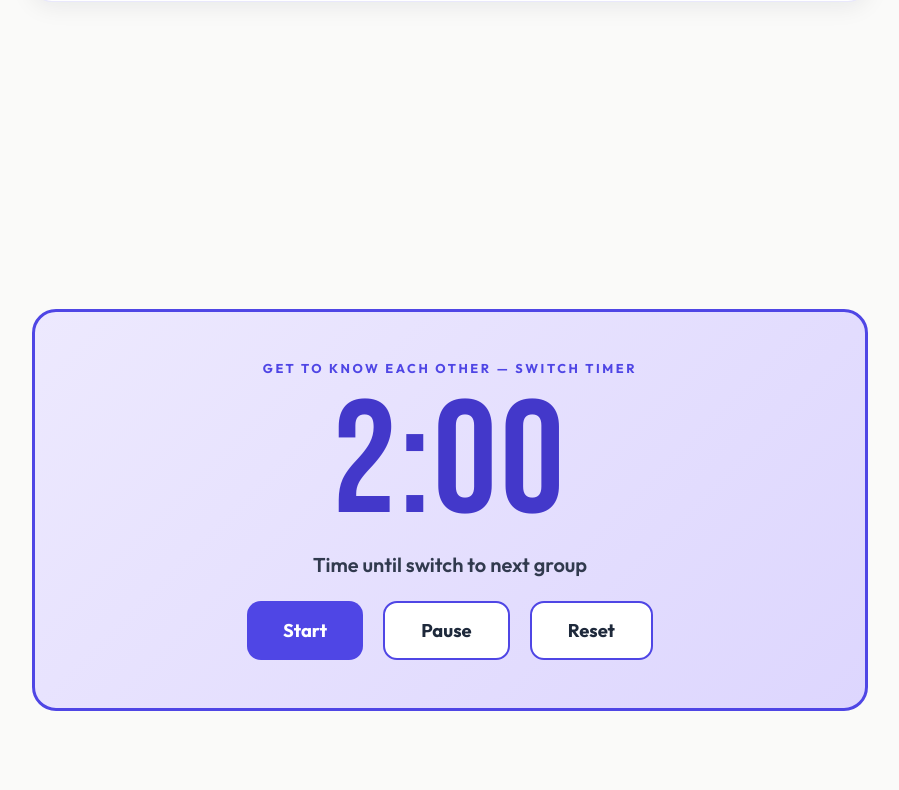
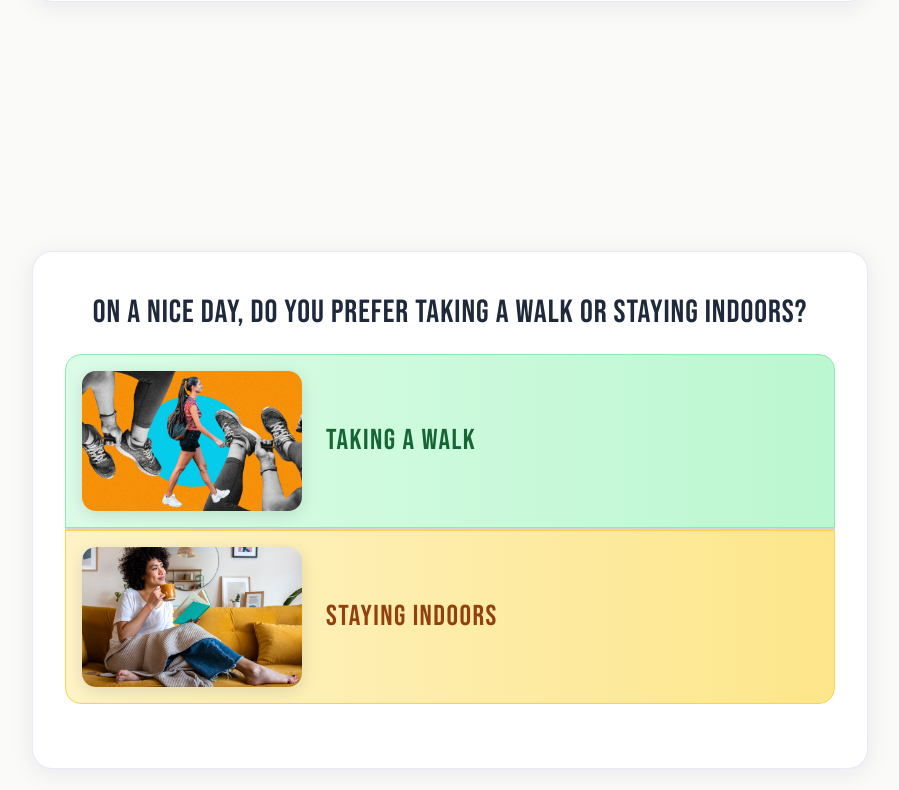
Before and after one commit to clairecleverlamb/actsBcamp-game, a React (Vite) app: page / in a window 1280 px wide. Shown: the part 1490-2280 px from the top of the page, without its empty margins (190-1089 px from the left). Built offline with nearby package versions, Linux system fonts and the light colour scheme.

Commit message:
added one more icebreaker

```diff
--- a/src/App.jsx
+++ b/src/App.jsx
@@ -1,6 +1,6 @@
 import { useState, useEffect } from 'react'
 import Hero from './components/Hero'
-import { FourCornersQuestion, FourCornersTimer } from './components/GameFourCorners'
+import { FourCornersQuestion, FourCornersQuestion2, FourCornersTimer } from './components/GameFourCorners'
 import { ClumpsIntro, ClumpsCommands } from './components/GamePirate'
 import { BiathlonIntro, BiathlonActsVersion, BiathlonRules } from './components/GameBiathlon'
 import WinterOlympics from './components/WinterOlympics'
@@ -48,6 +48,9 @@ function App() {
         {/* Game 1: 4 Corners */}
         <section id="game1-q">
           <FourCornersQuestion />
+        </section>
+        <section id="game1-q2">
+          <FourCornersQuestion2 />
         </section>
         <section id="game1-timer">
           <FourCornersTimer />
--- a/src/components/GameFourCorners.css
+++ b/src/components/GameFourCorners.css
@@ -110,6 +110,65 @@
   height: 120px;
 }
 
+/* Vertical photo choices */
+.choices-col {
+  display: flex;
+  flex-direction: column;
+  align-items: stretch;
+  gap: 0;
+}
+
+.choice-photo {
+  display: flex;
+  align-items: center;
+  gap: 1.5rem;
+  padding: 1rem;
+  transition: background 0.2s;
+}
+
+.choice-photo img {
+  width: 220px;
+  height: 140px;
+  object-fit: cover;
+  border-radius: 14px;
+  box-shadow: 0 4px 16px rgba(15, 23, 42, 0.12);
+  flex-shrink: 0;
+}
+
+.choice-photo span {
+  font-family: 'Bebas Neue', sans-serif;
+  font-size: 1.8rem;
+  letter-spacing: 0.05em;
+  color: var(--text);
+}
+
+.choice-walk {
+  background: linear-gradient(90deg, #dcfce7 0%, #bbf7d0 100%);
+  border-radius: 16px 16px 0 0;
+  border: 1px solid #86efac;
+}
+
+.choice-walk span {
+  color: #166534;
+}
+
+.choice-indoor {
+  background: linear-gradient(90deg, #fef3c7 0%, #fde68a 100%);
+  border-radius: 0 0 16px 16px;
+  border: 1px solid #fcd34d;
+}
+
+.choice-indoor span {
+  color: #92400e;
+}
+
+.choice-divider-h {
+  height: 2px;
+  background: var(--text);
+  opacity: 0.2;
+  flex-shrink: 0;
+}
+
 /* Timer */
 .timer-box {
   background: linear-gradient(135deg, #ede9fe 0%, #ddd6fe 100%);
--- a/src/components/GameFourCorners.jsx
+++ b/src/components/GameFourCorners.jsx
@@ -94,6 +94,29 @@ export function FourCornersQuestion() {
   )
 }
 
+export function FourCornersQuestion2() {
+  return (
+    <div className="section">
+      <div className="card">
+        <div className="corners-question">
+          <p className="question-text">On a nice day, do you prefer taking a walk or staying indoors?</p>
+          <div className="choices-col">
+            <div className="choice-photo choice-walk">
+              <img src="/walk.jpg" alt="Taking a walk" />
+              <span>Taking a Walk</span>
+            </div>
+            <div className="choice-divider-h" />
+            <div className="choice-photo choice-indoor">
+              <img src="/indoor.png" alt="Staying indoors" />
+              <span>Staying Indoors</span>
+            </div>
+          </div>
+        </div>
+      </div>
+    </div>
+  )
+}
+
 export function FourCornersTimer() {
   const [seconds, setSeconds] = useState(120)
   const [isRunning, setIsRunning] = useState(false)
--- a/src/components/NavDots.jsx
+++ b/src/components/NavDots.jsx
@@ -2,6 +2,7 @@ import './NavDots.css'
 
 const sections = [
   { id: 'game1-q', href: '#game1-q' },
+  { id: 'game1-q2', href: '#game1-q2' },
   { id: 'game1-timer', href: '#game1-timer' },
   { id: 'game2-intro', href: '#game2-intro' },
   { id: 'game2-commands', href: '#game2-commands' },
```
Also changed, not shown: public/indoor.png (added), public/walk.jpg (added).
